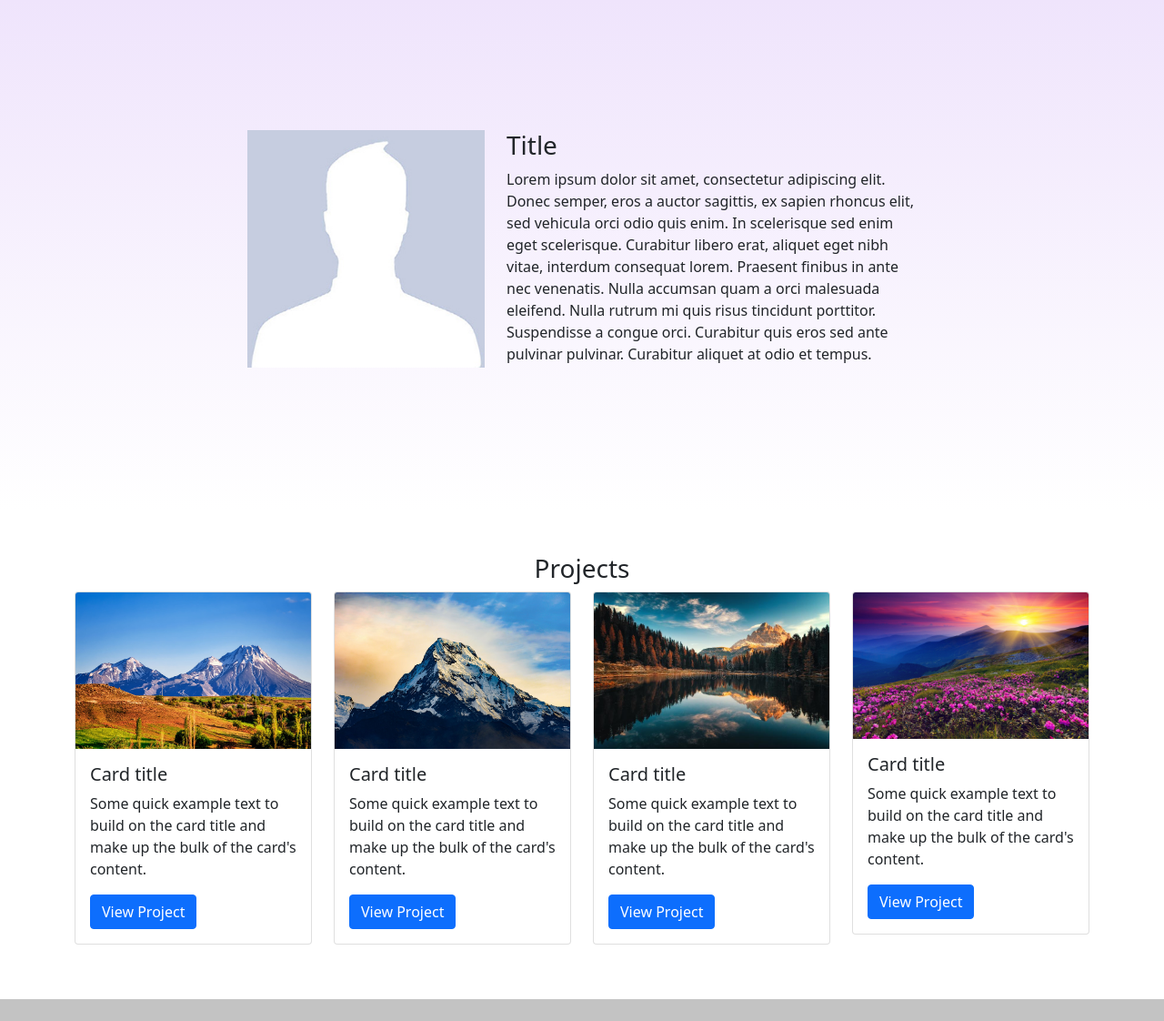
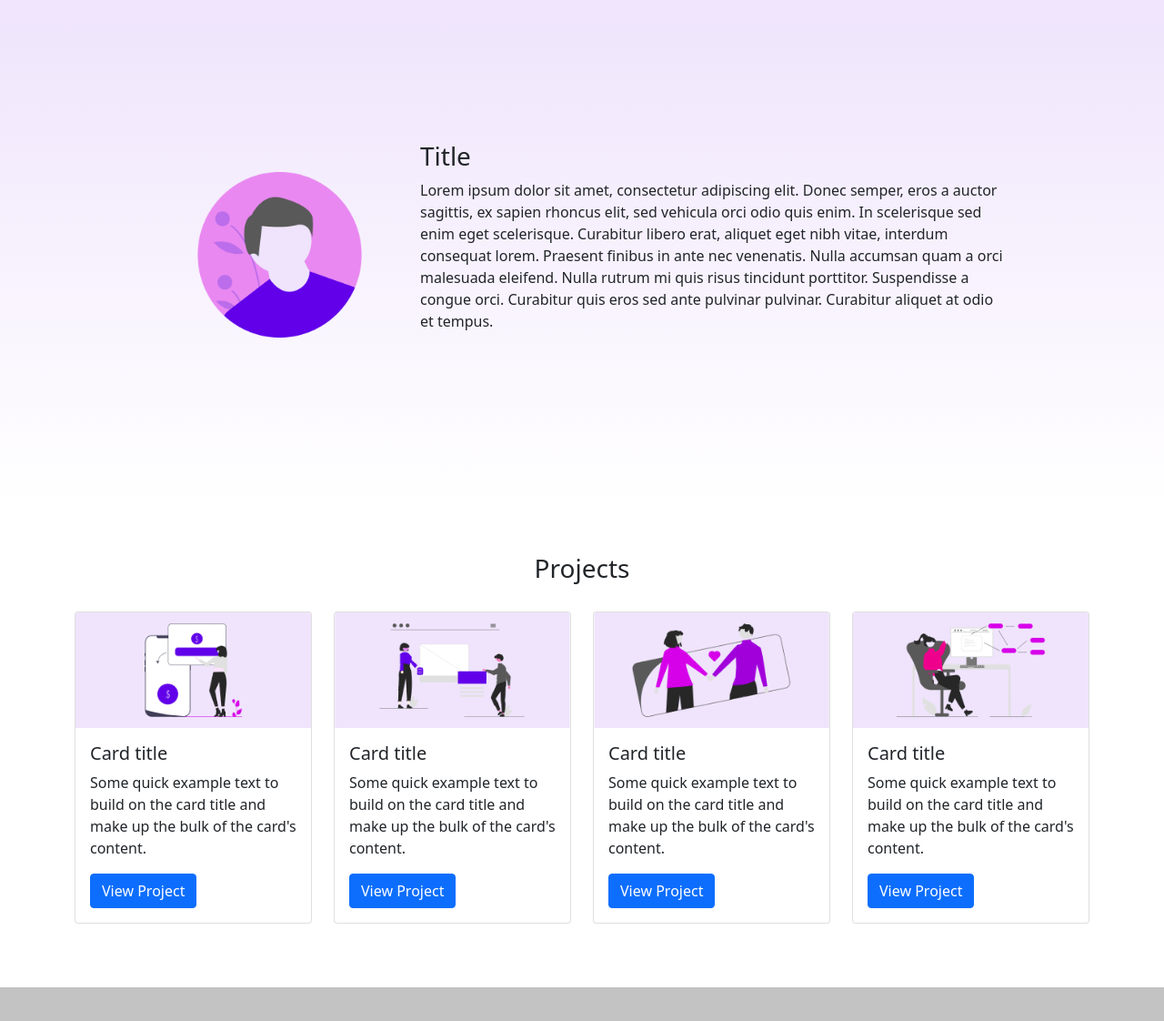
Before and after one commit to hooman-faily/Final-Project, a plain HTML site: page index.html in a window 1280 px wide. Shown: the part 58-1180 px from the top of the page at 91% size. Drawn offline with nearby package versions, Linux system fonts and the light colour scheme.

Commit message:
project update

```diff
--- a/css/style.css
+++ b/css/style.css
@@ -13,10 +13,36 @@
 
 
 .hero{
-    height: 70vh;
+    min-height: 70vh;
     background: var(--Primary-gradient);
     display: flex;
     align-items: center;
+}
+
+.heroImg{
+    width: 100%;
+    padding: 34px 40px;
+}
+
+/* lg screen */
+@media (max-width: 1199.98px) {
+    .heroImg{
+        padding: 20px;
+    }
+ }
+ /* md screen */
+@media (max-width: 991.98px) {
+    .heroImg{
+        padding: 12px;
+    }
+ }
+
+ .sectionTitle{
+     text-align: center;
+     margin-bottom: 20px;
+ }
+ .card{
+     margin: 10px 0px;
 }
 
 .footer{
--- a/css/var.css
+++ b/css/var.css
@@ -28,6 +28,4 @@
     --Gray-extra-light:#E0E0E0;
     --white:#FFFFFF;
 
-
-
 }
--- a/index.html
+++ b/index.html
@@ -12,7 +12,7 @@
     <title>Hello, world!</title>
   </head>
   <body>
-    <nav class="navbar navbar-expand-lg navbar-light">
+    <nav class="navbar navbar-expand-sm navbar-light">
         <div class="container">
           <a class="navbar-brand" href="#">Hooman</a>
           <button class="navbar-toggler" type="button" data-bs-toggle="collapse" data-bs-target="#navbarSupportedContent" aria-controls="navbarSupportedContent" aria-expanded="false" aria-label="Toggle navigation">
@@ -39,11 +39,11 @@
       <div class="hero">
         <div class="container">
           <div class="row justify-content-center">
-            <div class="col-md-5 col-lg-3">
-              <img src="./img/profile-placeholder.jpg" alt="" class="img-fluid">
+            <div class="col-6 col-md-3">
+              <img src="./img/profile.png" alt="" class="heroImg">
             </div>
-            <div class="col-md-7 col-lg-5">
-                <h3>Title</h3>
+            <div class="col-md-9 col-lg-7 col-xxl-5">
+                <h3 class="text-center text-md-start">Title</h3>
                 <p>
                   Lorem ipsum dolor sit amet, consectetur adipiscing elit. Donec semper, eros a auctor sagittis, ex sapien rhoncus elit, sed vehicula orci odio quis enim. In scelerisque sed enim eget scelerisque. Curabitur libero erat, aliquet eget nibh vitae, interdum consequat lorem. Praesent finibus in ante nec venenatis. Nulla accumsan quam a orci malesuada eleifend. Nulla rutrum mi quis risus tincidunt porttitor. Suspendisse a congue orci. Curabitur quis eros sed ante pulvinar pulvinar. Curabitur aliquet at odio et tempus.
                 </p>
@@ -54,11 +54,11 @@
       <!-- Start Project Section -->
       <div class="container mt-5">
         <div class="row">
-          <h3 class="text-center">Projects</h3>
+          <h3 class="sectionTitle">Projects</h3>
           <!-- project card -->
-          <div class="col-lg-3">
+          <div class="col-md-6 col-lg-3">
             <div class="card">
-              <img src="./img/project1.jpg" class="card-img-top" alt="This is my UX project 1">
+              <img src="./img/project1.png" class="card-img-top" alt="This is my UX project 1">
               <div class="card-body">
                 <h5 class="card-title">Card title</h5>
                 <p class="card-text">Some quick example text to build on the card title and make up the bulk of the card's content.</p>
@@ -68,9 +68,9 @@
           </div>
           <!-- /project card -->
            <!-- project card -->
-           <div class="col-lg-3">
+           <div class="col-md-6 col-lg-3">
             <div class="card">
-              <img src="./img/project2.jpg" class="card-img-top" alt="This is my UX project 2">
+              <img src="./img/project2.png" class="card-img-top" alt="This is my UX project 2">
               <div class="card-body">
                 <h5 class="card-title">Card title</h5>
                 <p class="card-text">Some quick example text to build on the card title and make up the bulk of the card's content.</p>
@@ -80,9 +80,9 @@
           </div>
           <!-- /project card -->
           <!-- project card -->
-          <div class="col-lg-3">
+          <div class="col-md-6 col-lg-3">
             <div class="card">
-              <img src="./img/project3.jpg" class="card-img-top" alt="This is my UX project 2">
+              <img src="./img/project3.png" class="card-img-top" alt="This is my UX project 2">
               <div class="card-body">
                 <h5 class="card-title">Card title</h5>
                 <p class="card-text">Some quick example text to build on the card title and make up the bulk of the card's content.</p>
@@ -92,9 +92,9 @@
           </div>
           <!-- /project card -->
           <!-- project card -->
-          <div class="col-lg-3">
+          <div class="col-md-6 col-lg-3">
             <div class="card">
-              <img src="./img/project4.jpg" class="card-img-top" alt="This is my UX project 2">
+              <img src="./img/project4.png" class="card-img-top" alt="This is my UX project 2">
               <div class="card-body">
                 <h5 class="card-title">Card title</h5>
                 <p class="card-text">Some quick example text to build on the card title and make up the bulk of the card's content.</p>
```
Also changed, not shown: img/Project3.png (added), img/Project4.png (added), img/project1.png (added), img/project2.png (added), note.txt (added).
